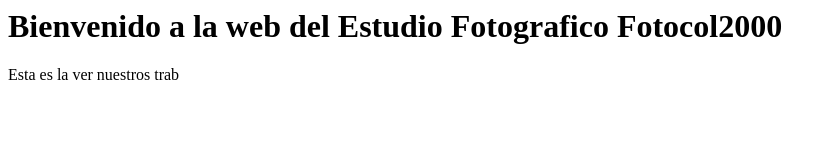
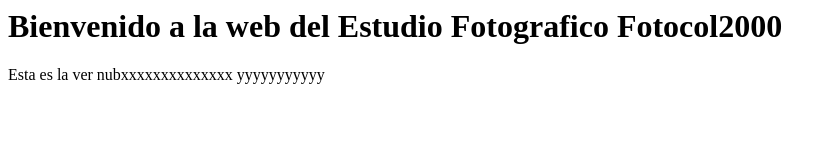
Before and after one commit to jorgemario2009/pagina-web, a plain HTML site: page index.html in a window 1280 px wide. Shown: the whole page, without its empty margins (0-836 px from the left). Drawn offline with Linux system fonts and the light colour scheme.

Commit message:
Arregla el diseño de la pagina web

```diff
--- a/index.html
+++ b/index.html
@@ -11,7 +11,7 @@
 
 		<h1>Bienvenido a la web del Estudio Fotografico Fotocol2000</h1>
 
-		<p>Esta es la  ver nuestros trab</p>
+		<p>Esta es la  ver nubxxxxxxxxxxxxxx  yyyyyyyyyyy</p>
 
 
 
```
Also changed, not shown: 1 other file.
